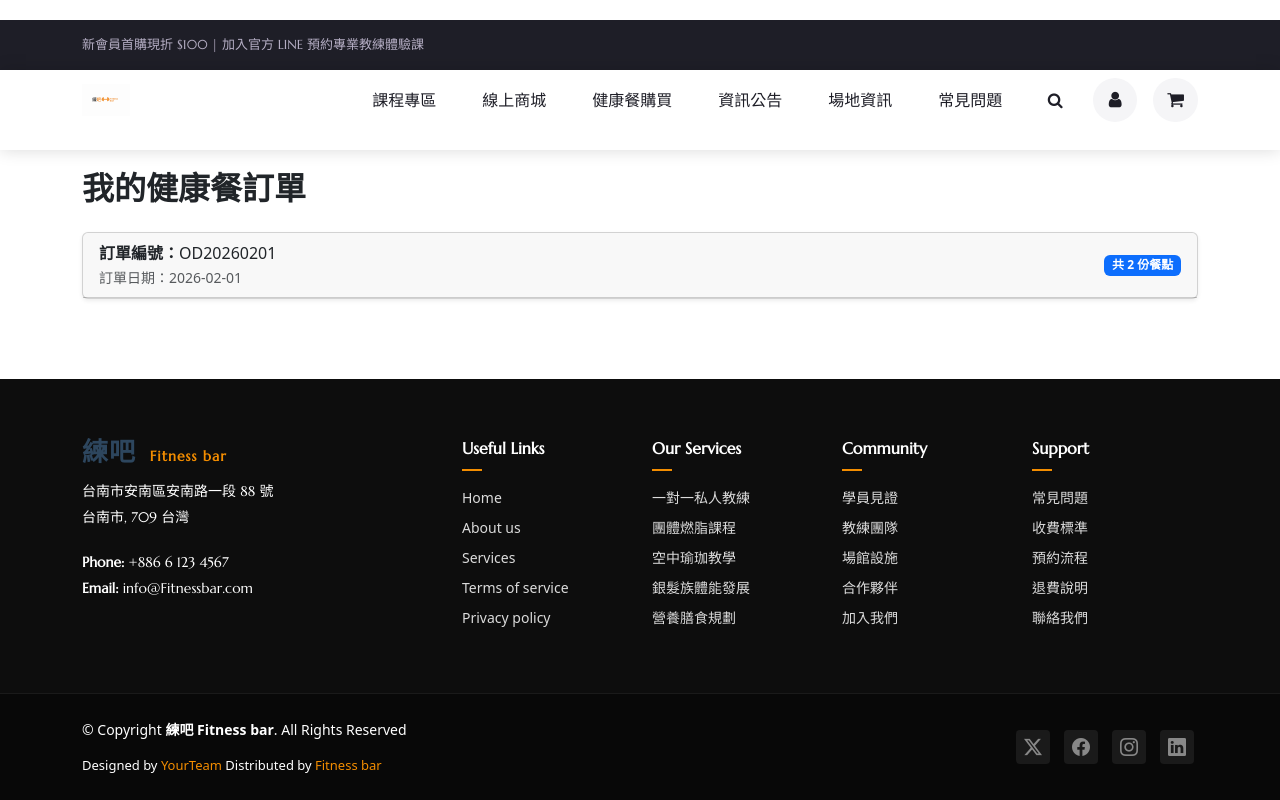
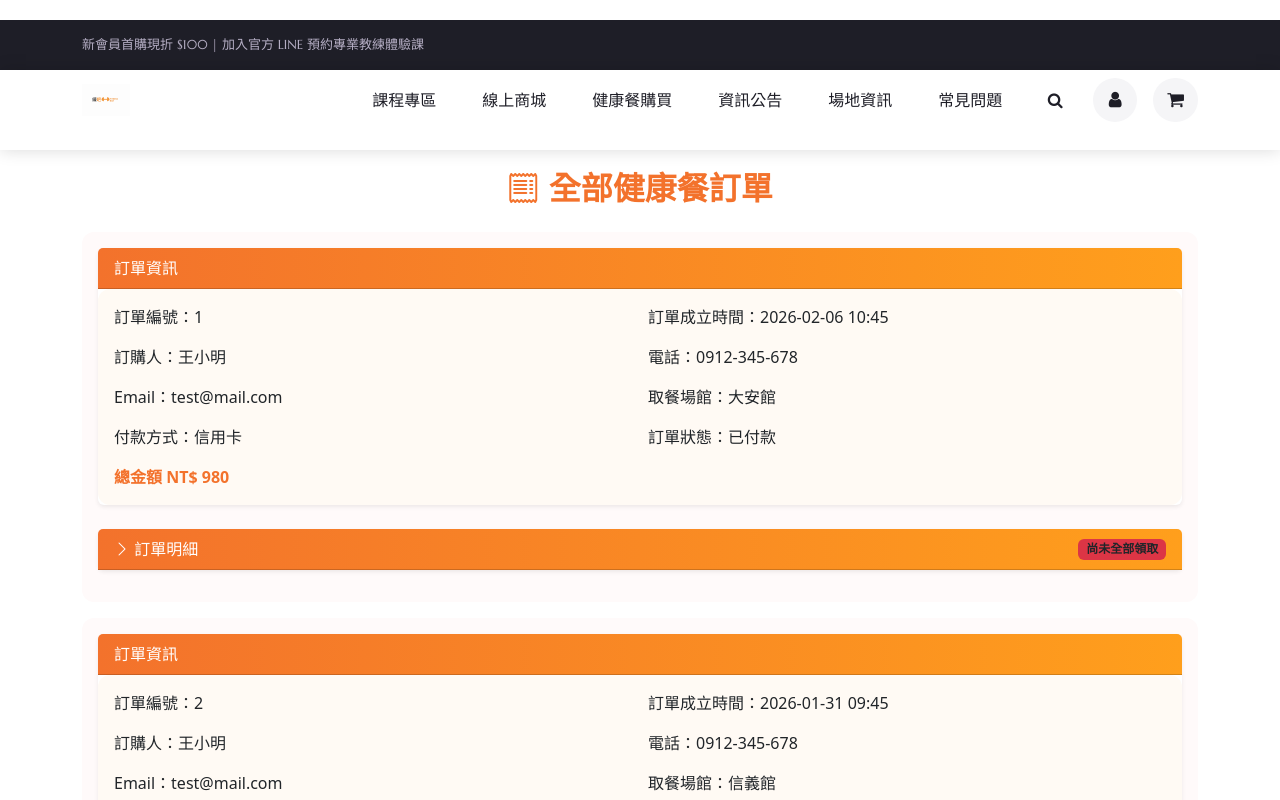
Before and after one commit to hanyi85/gym-vue, a Vue app in the folder gym-vue/: page /users/order-history in a window 1280 px wide. Shown: the top 800 px of the page. Built offline with nearby package versions, Linux system fonts and the light colour scheme.

Commit message:
HistoryItemList_第2版

```diff
--- /dev/null
+++ b/gym-vue/src/components/Meals/HistoryltemList.vue
@@ -0,0 +1,77 @@
+<script setup>
+import {ref,computed} from 'vue'
+
+import OrderItemCard from './OrderItemCard.vue'
+// 假設你的 items 是從 props 或 API 取得的
+const isOpen = ref(false); // 控制手風琴開關
+
+// 計算是否全部領取
+const allPickedUp = computed(() => {
+  if (props.items.length === 0) return false;
+  return props.items.every(item => item.fPickupStatus);
+});
+// defineProps({
+//   items: Array
+// })
+
+const props = defineProps({
+  items: Array
+})
+
+</script>
+
+<template>
+  <div class="card border-0 shadow-sm mb-3">
+  <div
+    class="card-header header-orange text-white d-flex justify-content-between align-items-center"
+    style="cursor: pointer;"
+    @click="isOpen = !isOpen"
+  >
+    <div>
+      <i class="bi" :class="isOpen ? 'bi-chevron-down' : 'bi-chevron-right'"></i>
+      訂單明細
+    </div>
+
+    <span class="badge" :class="allPickedUp ? 'bg-light text-success' : 'bg-danger text-dark'">
+      {{ allPickedUp ? '已全部領取' : ' 尚未全部領取' }}
+    </span>
+  </div>
+
+  <Transition name="fade">
+    <div class="card-body" v-show="isOpen">
+      <div class="row g-3">
+        <div
+          class="col-12 col-md-6"
+          v-for="item in items"
+          :key="item.fOrderItemId"
+        >
+          <OrderItemCard :item="item" />
+        </div>
+      </div>
+    </div>
+  </Transition>
+</div>
+</template>
+
+<style scoped>
+.header-orange {
+  background: linear-gradient(90deg, #f3722c, #ff9f1c);
+}
+.card-body {
+  background-color: #fffaf4;
+  border-radius: 12px;
+}
+.fade-enter-active,
+.fade-leave-active {
+  transition: opacity 0.3s ease;
+}
+
+.fade-enter-from,
+.fade-leave-to {
+  opacity: 0;
+}
+
+.header-orange {
+  background-color: #fd7e14; /* 你的橘色主題 */
+}
+</style>
--- a/gym-vue/src/components/Meals/OrderItemCard.vue
+++ b/gym-vue/src/components/Meals/OrderItemCard.vue
@@ -23,9 +23,9 @@ const showQr = ref(false)
 
   <span
     class="badge"
-    :class="item.isPickedUp ? 'bg-success' : 'bg-secondary'"
+    :class="item.fPickupStatus ? 'bg-success' : 'bg-secondary'"
   >
-    {{ item.isPickedUp ? '已領取' : '未領取' }}
+    {{ item.fPickupStatus ? '已領取' : '未領取' }}
   </span>
 </div>
         <div class="text-muted small mt-2">
--- a/gym-vue/src/views/meals/MealOrderHistory-View.vue
+++ b/gym-vue/src/views/meals/MealOrderHistory-View.vue
@@ -1,49 +1,99 @@
 <script setup>
-import { ref, onMounted } from 'vue'
+import { ref} from 'vue'
 
-const orders = ref([])
-const expandedOrders = ref([])
 
-/* 展開 / 收合訂單 */
-function toggle(orderId) {
-  const index = expandedOrders.value.indexOf(orderId)
-  if (index === -1) {
-    expandedOrders.value.push(orderId)
-  } else {
-    expandedOrders.value.splice(index, 1)
-  }
-}
 
-/* 模擬 API 資料（之後可換成 fetch / axios） */
-onMounted(() => {
-  orders.value = [
+import OrderInfoCard from '@/components/Meals/OrderInfoCard.vue'
+import HistoryltemList from '@/components/Meals/HistoryltemList.vue'
+
+
+
+
+
+/* ======================
+   假資料：訂單主檔
+====================== */
+const orders = ref([
   {
-      orderId: 1,
-      orderNo: 'OD20260201',
-      orderDate: '2026-02-01',
+    info: {
+      fOrderId: 1,
+      fOrderName: '王小明',
+      fOrderPhone: '0912-345-678',
+      fOrderEmail: 'test@mail.com',
+      fCartCreateAt: '2026-02-06 10:30',
+      fOrderAt: '2026-02-06 10:45',
+      fVenueId: 1,
+      fTotalAmount: 980,
+      fOrderStatus: '已付款',
+      fPayMethod: '信用卡',
+      fVenueName: '大安館'
+    },
     items: [
       {
-          orderItemId: 101,
-          mealName: '舒肥雞胸健康餐',
-          calories: 520,
-          protein: 42,
-          pickupTime: '12:00–13:00',
-          isPickedUp: false,
-          qrCodeUrl: '/assets/img/meals/qrcode.jpg'
+        fOrderItemId: 1,
+        fOrderId: 1,
+        fMealId: 101,
+        fMealName: '高蛋白舒肥雞胸',
+        fQty: 2,
+        fUnitPrice: 180,
+        fSubtotal: 360,
+        fPickDate: '2026-02-07',
+        fPickTimeID: '12:00-13:00',
+        fQrContent: 'ORDERITEM-001',
+        fPickupStatus: false,
+        showQr: false,
+        fMealImage: '/assets/img/meals/1.jpg'
       },
       {
-          orderItemId: 102,
-          mealName: '低脂牛肉能量餐',
-          calories: 610,
-          protein: 45,
-          pickupTime: '18:00–19:00',
-          isPickedUp: true,
-          qrCodeUrl: '/assets/img/meals/qrcode.jpg'
+        fOrderItemId: 2,
+        fOrderId: 1,
+        fMealId: 205,
+        fMealName: '低脂香煎鱸魚',
+        fQty: 2,
+        fUnitPrice: 310,
+        fSubtotal: 620,
+        fPickDate: '2026-02-07',
+        fPickTimeID: '18:00-19:00',
+        fQrContent: 'ORDERITEM-002',
+        fPickupStatus: false,
+        showQr: false,
+        fMealImage: '/assets/img/meals/1.jpg'
+      }
+    ]
+  },
+  {
+    info: {
+      fOrderId: 2,
+      fOrderName: '王小明',
+      fOrderPhone: '0912-345-678',
+      fOrderEmail: 'test@mail.com',
+      fCartCreateAt: '2026-01-31 09:20',
+      fOrderAt: '2026-01-31 09:45',
+      fVenueId: 2,
+      fTotalAmount: 310,
+      fOrderStatus: '已付款',
+      fPayMethod: '信用卡',
+      fVenueName: '信義館'
+    },
+    items: [
+      {
+        fOrderItemId: 3,
+        fOrderId: 2,
+        fMealId: 301,
+        fMealName: '低醣牛肉沙拉',
+        fQty: 1,
+        fUnitPrice: 310,
+        fSubtotal: 310,
+        fPickDate: '2026-02-01',
+        fPickTimeID: '12:00-13:00',
+        fQrContent: 'ORDERITEM-003',
+        fPickupStatus: true,
+        showQr: false,
+        fMealImage: '/assets/img/meals/1.jpg'
       }
     ]
   }
-  ]
-})
+]);
 
 </script>
 
@@ -52,73 +102,15 @@ onMounted(() => {
 <template>
 
 <div class="container py">
-    <h2 class="mb-4 fw-bold">我的健康餐訂單</h2>
-
-    <div
-      v-for="order in orders"
-      :key="order.orderId"
-      class="card mb-3 shadow-sm"
-    >
-      <!-- 訂單主資訊 -->
-      <div
-        class="card-header d-flex justify-content-between align-items-center"
-        @click="toggle(order.orderId)"
-        style="cursor: pointer;"
-      >
-        <div>
-          <strong>訂單編號：</strong>{{ order.orderNo }}<br />
-          <small class="text-muted">
-            訂單日期：{{ order.orderDate }}
-          </small>
+  <h2 class="text-center mb-4 order-title"><i class="bi bi-receipt order-title"></i> 全部健康餐訂單</h2>
+    <div v-for="order in orders" :key="order.info.fOrderId" class="orange-box mb-3 py-3">
+<!-- 單筆訂單主檔 -->
+<OrderInfoCard :order="order.info" />
+<!-- 單筆訂單明細 -->
+<HistoryltemList :items="order.items" />
 </div>
 
-        <span class="badge bg-primary">
-          共 {{ order.items.length }} 份餐點
-        </span>
-      </div>
 
-      <!-- 訂單明細 -->
-      <div v-show="expandedOrders.includes(order.orderId)">
-        <ul class="list-group list-group-flush">
-          <li
-            v-for="item in order.items"
-            :key="item.orderItemId"
-            class="list-group-item"
-          >
-            <div class="row align-items-center">
-              <div class="col-md-6">
-                <h6 class="mb-1">{{ item.mealName }}</h6>
-                <small class="text-muted">
-                  熱量:{{ item.calories }} kcal
-                   蛋白質: {{ item.protein }} g
-                </small><br />
-                <small class="text-muted">
-                  取餐時段：{{ item.pickupTime }}
-                </small>
-              </div>
-
-              <div class="col-md-3 text-center">
-                <img
-                  :src="item.qrCodeUrl"
-                  alt="QR Code"
-                  class="img-fluid"
-                  style="max-width: 80px;"
-                />
-              </div>
-
-              <div class="col-md-3 text-end">
-                <span
-                  class="badge"
-                  :class="item.isPickedUp ? 'bg-success' : 'bg-secondary'"
-                >
-                  {{ item.isPickedUp ? '已領取' : '未領取' }}
-                </span>
-              </div>
-            </div>
-          </li>
-        </ul>
-      </div>
-    </div>
 </div>
 
 
@@ -127,5 +119,15 @@ onMounted(() => {
 
 
 <style scoped>
+.orange-box  {
+  border-radius: 12px;
+  padding: 16px;
+  background-color: snow;
+}
 
+
+.order-title {
+  color: #f3722c;
+  font-weight: bold;
+}
 </style>
--- a/gym-vue/src/views/meals/MealOrderResult-View.vue
+++ b/gym-vue/src/views/meals/MealOrderResult-View.vue
@@ -2,7 +2,7 @@
 import StepIndicator from "@/components/Meals/StepIndicator.vue";
 import Btn from '@/components/btn.vue'
 
-import { ref, computed, onMounted } from 'vue'
+import { ref } from 'vue'
 import { useRoute,useRouter } from 'vue-router'
 // import { useOrderStore } from '@/stores/useOrderStore'
 
@@ -47,7 +47,7 @@ const orderItems = ref([
     fPickDate: '2026-02-07',
     fPickTimeID: '12:00-13:00',
     fQrContent: 'ORDERITEM-001',
-    fPickupStatus: '未取餐',
+    fPickupStatus: false,
     showQr: false,
     fMealImage: '/assets/img/meals/1.jpg',
 
@@ -63,7 +63,7 @@ const orderItems = ref([
     fPickDate: '2026-02-07',
     fPickTimeID: '18:00-19:00',
     fQrContent: 'ORDERITEM-002',
-    fPickupStatus: '未取餐',
+    fPickupStatus: false,
     showQr: false,
     fMealImage: '/assets/img/meals/1.jpg',
 
@@ -84,6 +84,10 @@ const allorder = () => {
 
 
 <template>
+  <div>
+<StepIndicator :currentStep="3"/>
+
+</div>
   <div class="container py-4">
     <h2 class="text-center mb-4 order-title">訂單完成</h2>
 
```
Lines whose indentation alone changed are shown as unchanged.
